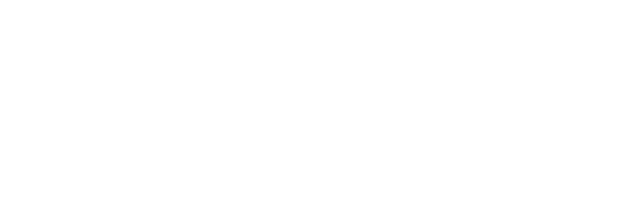
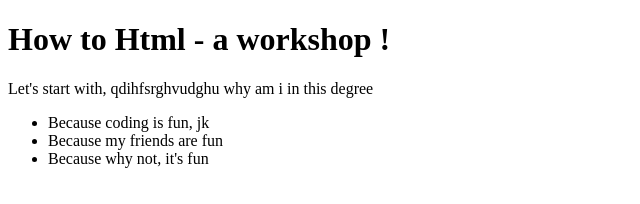
Before and after one commit to blandoeuf/cmw, a plain HTML site: page index.html in a window 1280 px wide. Shown: the whole page, without its empty margins (0-640 px from the left). Drawn offline with Linux system fonts and the light colour scheme.

Commit message:
liste de pourquoi je suis dans ce master

```diff
--- a/index.html
+++ b/index.html
@@ -7,6 +7,12 @@
     <title>CMW</title>
 </head>
 <body>
-
+  <h1>How to Html - a workshop !</h1>
+  <p>Let's start with, qdihfsrghvudghu why am i in this degree</p>
+  <ul>
+    <li>Because coding is fun, jk</li>
+    <li>Because my friends are fun</li>
+    <li>Because why not, it's fun</li>
+  </ul>
 </body>
 </html>
```
